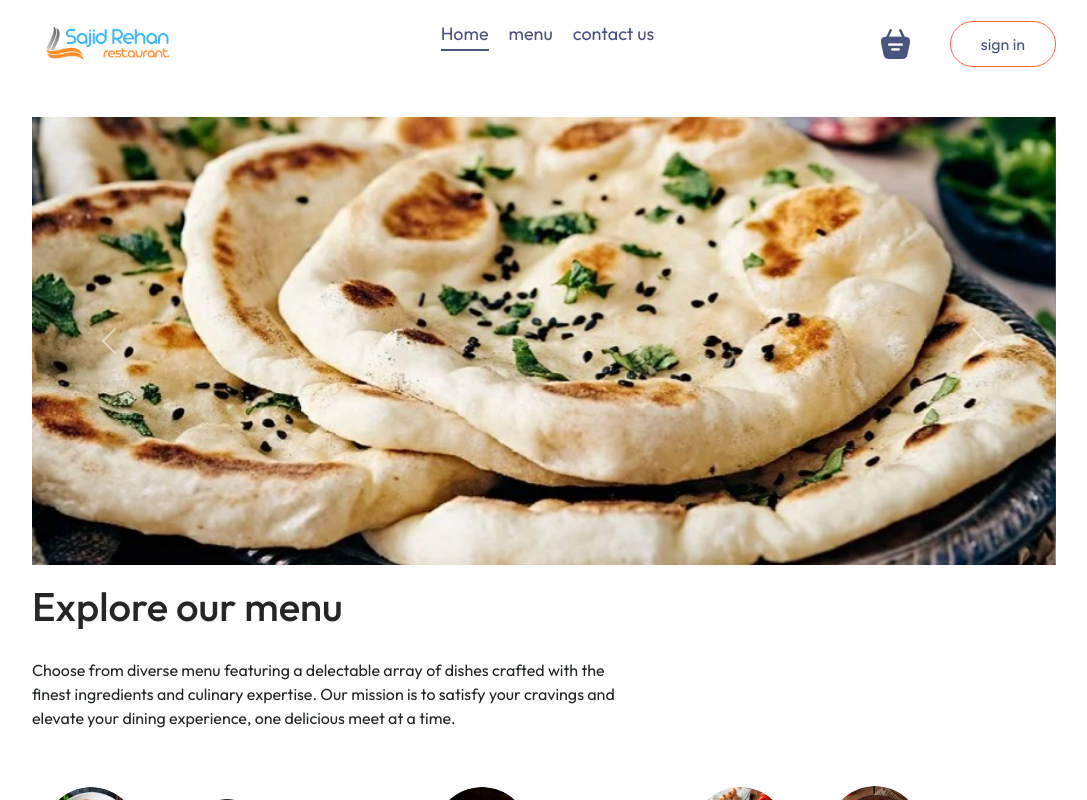
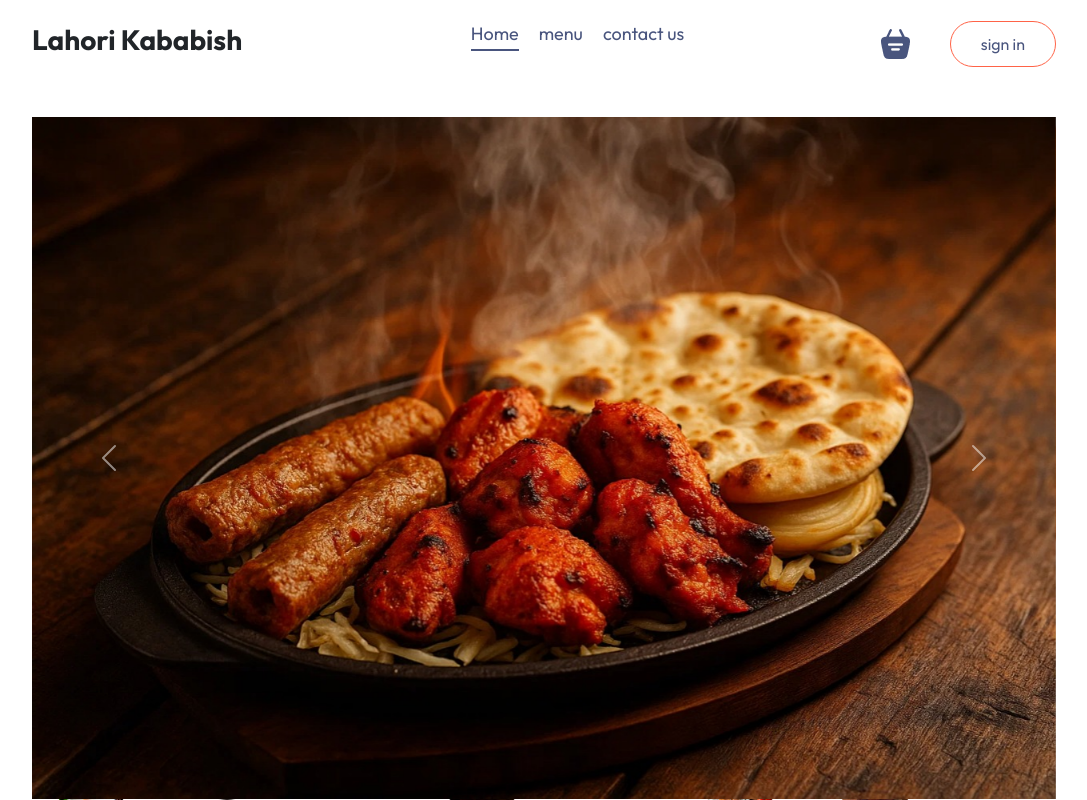
Before and after one commit to SobanImran22/Food_Repo, a React (Vite) app in the folder frontend/: page / in a window 1280 px wide. Shown: the top 800 px of the page, without its empty margins (96-1183 px from the left). Built offline with nearby package versions, Linux system fonts and the light colour scheme; no server answers.

Commit message:
changing banner

```diff
--- a/frontend/src/components/Header/Header.jsx
+++ b/frontend/src/components/Header/Header.jsx
@@ -1,8 +1,8 @@
 import React from 'react'
 import './Header.css'
 import Tandori from "./../../assets/tandori.jpeg"
-import Gg from "./../../assets/gg.jpg"
-import E from "./../../assets/e.webp"
+import Fastfoodburger from "./../../assets/fastfoodburgur.jpeg"
+import Mix from "./../../assets/2.jpeg"
 
 
 const Header = () => {
@@ -11,13 +11,13 @@ const Header = () => {
       <div id="carouselExample" className="carousel slide">
         <div className="carousel-inner">
           <div className="carousel-item active">
-            <img src={Gg} className="d-block w-100" alt="slide1" />
+            <img src={Tandori} className="d-block w-100" alt="slide1" />
           </div>
           <div className="carousel-item">
-            <img src={Tandori} className="d-block w-100" alt="slide2" />
+            <img src={Fastfoodburger} className="d-block w-100" alt="slide2" />
           </div>
           <div className="carousel-item">
-            <img src={E} className="d-block w-100" alt="slide3" />
+            <img src={Mix} className="d-block w-100" alt="slide3" />
           </div>
         </div>
 
--- a/frontend/src/components/Navbar/Navbar.jsx
+++ b/frontend/src/components/Navbar/Navbar.jsx
@@ -14,7 +14,7 @@ const Navbar = ({ setShowLogin }) => {
   }
   return (
     <div className='navbar'>
-      <Link to='/'> <img className='logo' src={assets.logo} alt="" /></Link>
+      <Link to='/'><h3><b>Lahori Kababish</b></h3></Link>
       <ul className="navbar-menu">
         <Link to='/' onClick={() => setMenu("home")} className={menu === 'home' ? 'active' : ''}>Home</Link>
         <a href='#explore-menu' onClick={() => setMenu("menu")} className={menu === 'menu' ? 'active' : ''}>menu</a>
```
Also changed, not shown: frontend/src/assets/2.jpeg (added).
